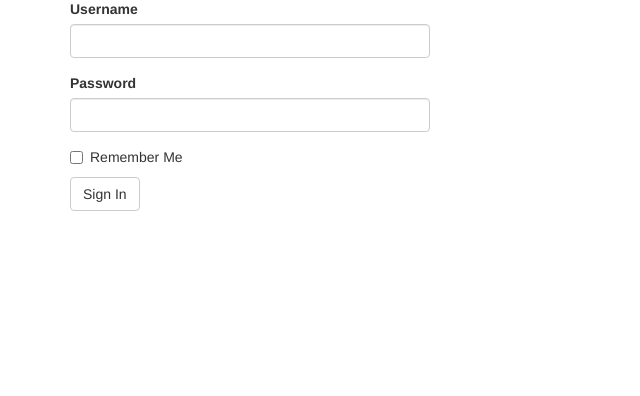
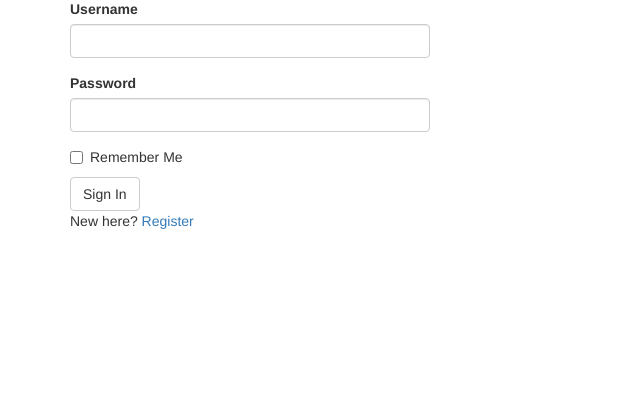
Before and after one commit to GitauHarrison/beautiful-flask-tables, a Flask app: page /login in a window 1280 px wide. Shown: the part 227-623 px from the top of the page, without its empty margins (0-640 px from the left). Run offline with Flask 2, Linux system fonts and the light colour scheme; some libraries are stand-ins or nearby versions.

Commit message:
Dev: Display link to register for a new account

```diff
--- a/app/templates/login.html
+++ b/app/templates/login.html
@@ -16,6 +16,9 @@
     <div class="row">
         <div class="col-md-4">
             {{ wtf.quick_form(form) }}
+            <p>
+                New here? <a href="{{ url_for('register') }}">Register</a>
+            </p>
         </div>
     </div>
 {% endblock %}
```
Also changed, not shown: app.db.
